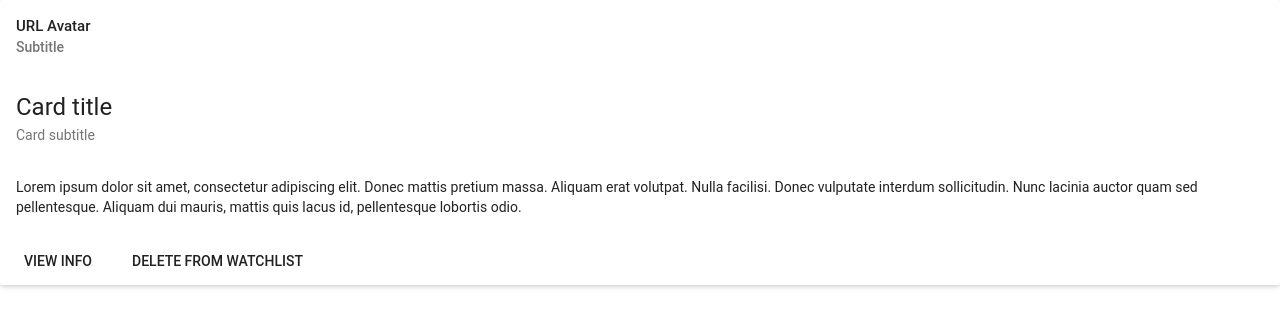
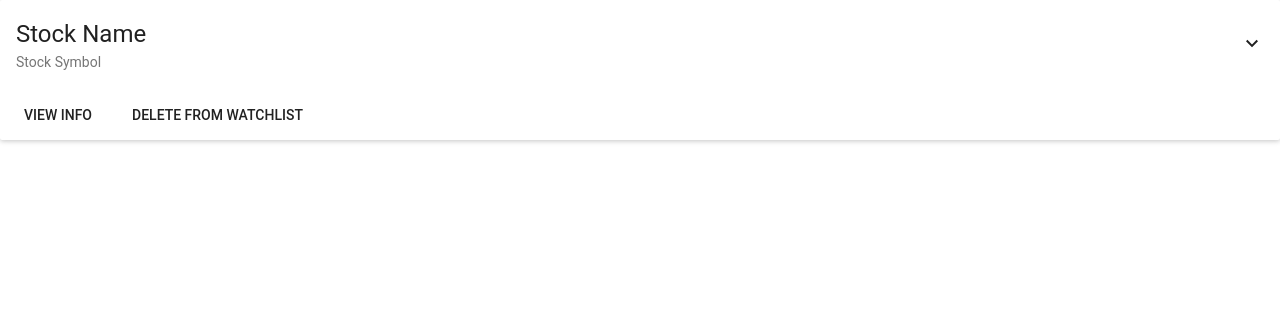
Before and after one commit to maxwilliamchao/BlingStocks, a React (Create React App) app in the folder client/: page /saved in a window 1280 px wide. Shown: the top 326 px of the page. Built offline with nearby package versions, Linux system fonts and the light colour scheme; no server answers.

Commit message:
saved card awaiting data from database

```diff
--- a/client/src/components/SavedStocks/SavedStocks.js
+++ b/client/src/components/SavedStocks/SavedStocks.js
@@ -33,12 +33,15 @@ export default class SavedStocks extends Component{
           <div>
             <MuiThemeProvider>
               <Card>
-                <CardHeader
-                  title="URL Avatar"
-                  subtitle="Subtitle"
+                <CardTitle
+                title="Stock Name"
+                subtitle="Stock Symbol"
+                actAsExpander={true}
+                showExpandableButton={true}
                 />
-                <CardTitle title="Card title" subtitle="Card subtitle" />
-                <CardText>
+                <CardMedia>
+                </CardMedia>
+                <CardText expandable= {true}>
                   Lorem ipsum dolor sit amet, consectetur adipiscing elit.
                   Donec mattis pretium massa. Aliquam erat volutpat. Nulla facilisi.
                   Donec vulputate interdum sollicitudin. Nunc lacinia auctor quam sed pellentesque.
```
